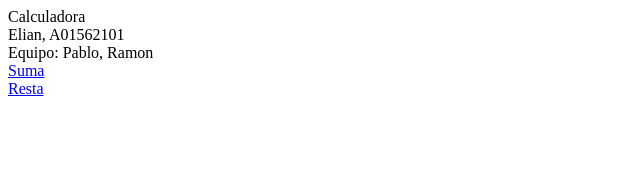
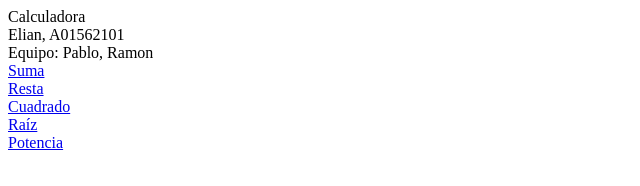
Before and after one commit to elianarz/elianarz.github.io, a plain HTML site: page index.html in a window 1280 px wide. Shown: the whole page, without its empty margins (0-640 px from the left). Drawn offline with Linux system fonts and the light colour scheme.

Commit message:
Update index.html

```diff
--- a/index.html
+++ b/index.html
@@ -6,3 +6,9 @@ Equipo: Pablo, Ramon <br>
 <a href="suma.html"> Suma </a> <br>
 
 <a href="resta.html"> Resta </a> <br>
+
+<a href="cuadrado.html"> Cuadrado </a> <br>
+
+<a href="raiz.html"> Raíz </a> <br>
+
+<a href="potencia.html"> Potencia </a> <br>
```
